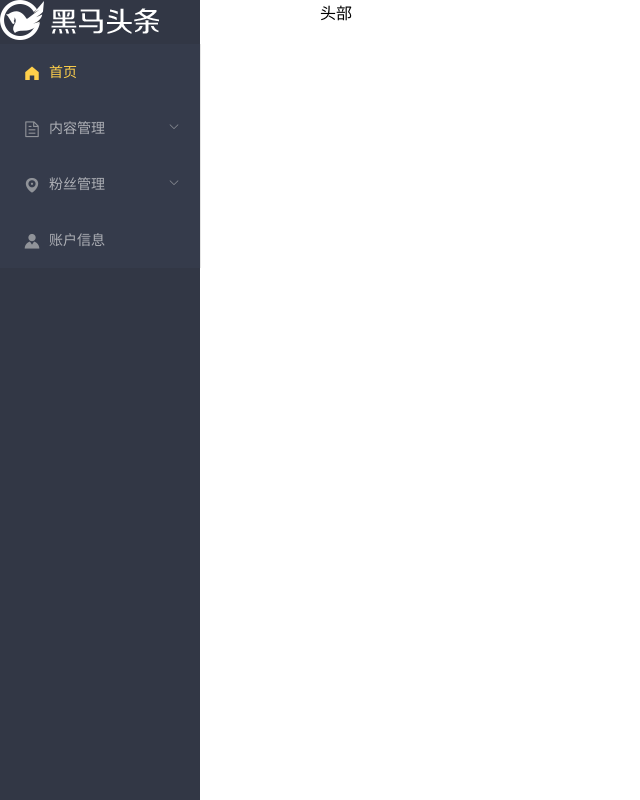
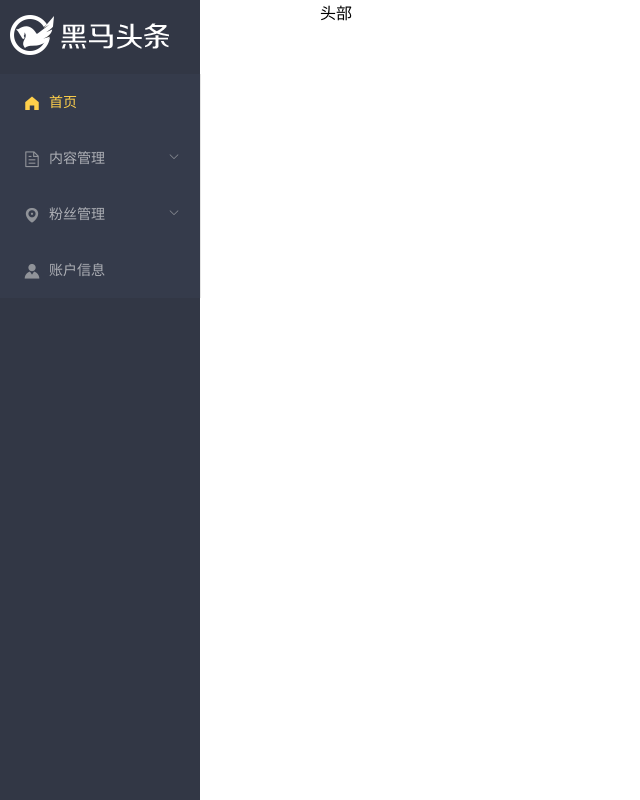
Before and after one commit to G7zA/83qhmpcxm, a Vue app: page /#/home in a window 1280 px wide. Both pictures are taken after a click on the item "首页". Shown: the whole page, without its empty margins (0-640 px from the left). Built offline with nearby package versions, Linux system fonts and the light colour scheme.

Commit message:
设置了一下导航的logo

```diff
--- a/src/components/left/left-Dh.vue
+++ b/src/components/left/left-Dh.vue
@@ -1,6 +1,6 @@
 <template>
   <div class="left-dh">
-    <div>
+    <div style="padding:15px 10px">
       <img src="../../assets/img/logo_admin.png" alt />
     </div>
     <el-menu style="width:201px;" background-color="#353b4b" text-color="#adafb5" active-text-color="#ffd04b">
@@ -50,9 +50,11 @@
 
 <script>
 // 左侧导航组件
-export default {}
+export default {
+
+}
 </script>
-<style>
+<style lang="less" scoped>
 .left-dh {
   background-color: #323745;
   width: 200px;
```
